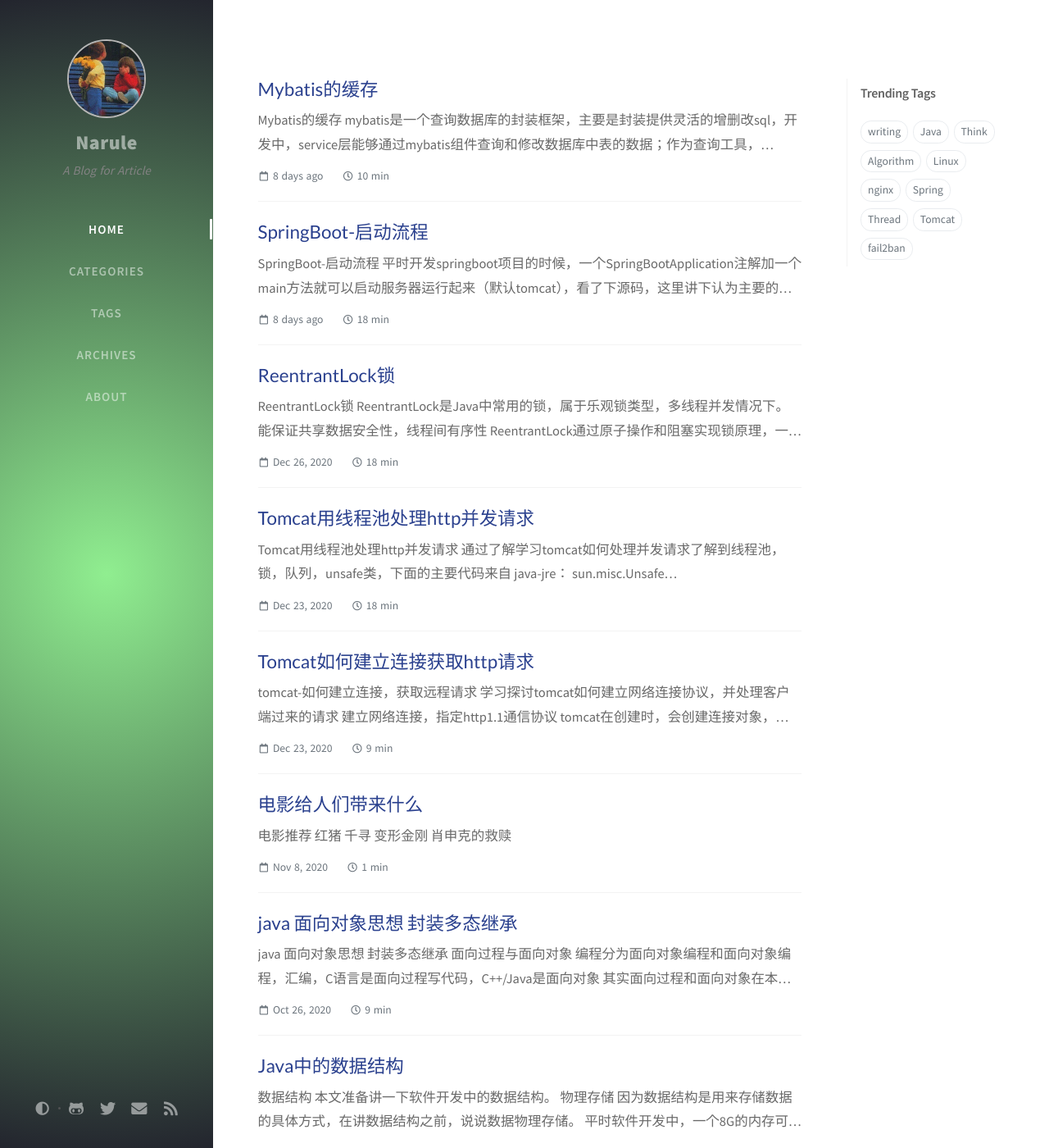
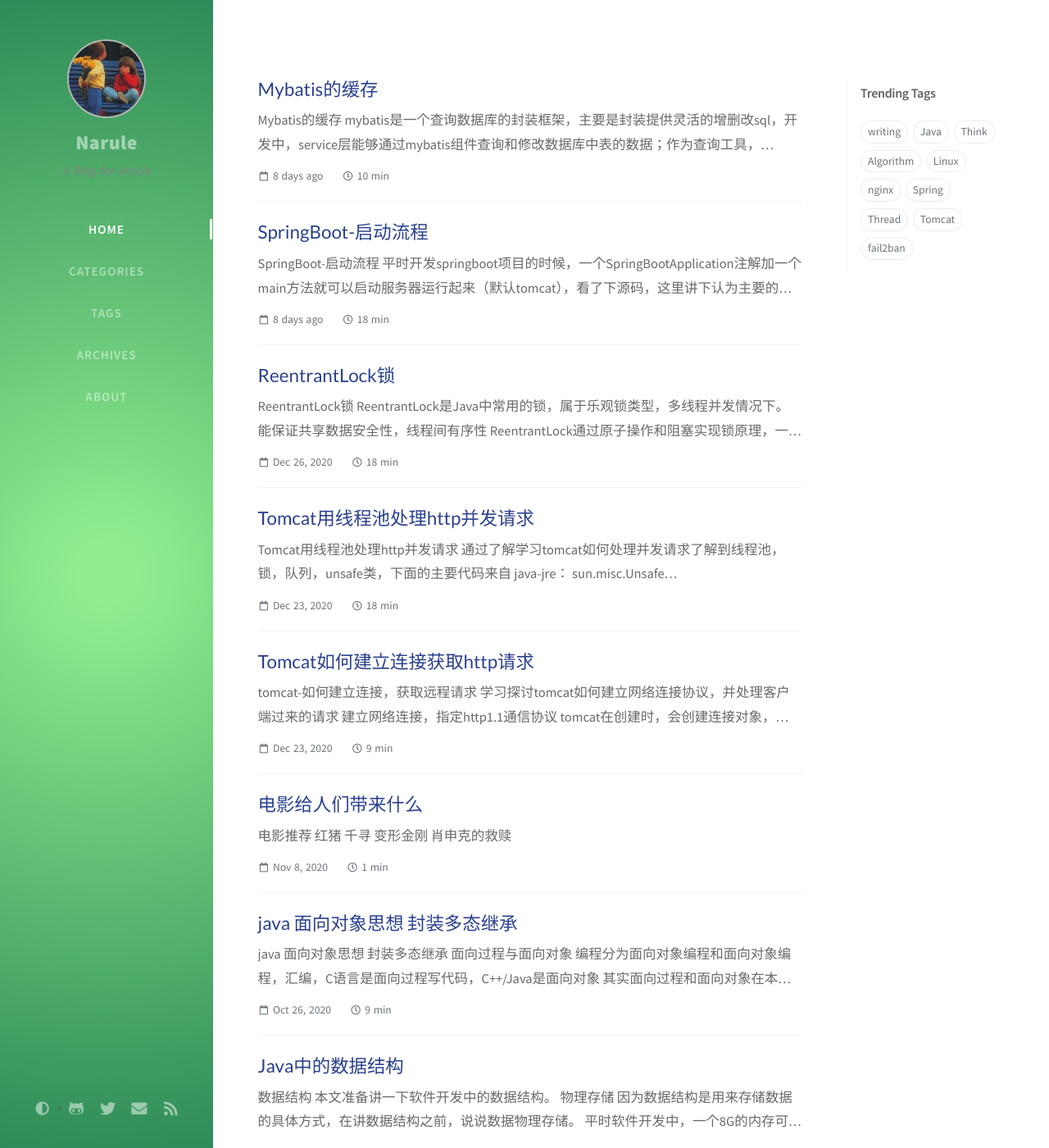
Before and after one commit to narule/narule.github.io, a Jekyll site: the page built from index.html, in a window 1280 px wide and 1400 px high. Shown: the whole window at 82% size. Built offline with Jekyll 4.4.1, drawn with Linux system fonts in a browser that asks for light colours; nearby versions of some CDN libraries; the list of posts is cut into pages by our own code; comment, search, counter and statistics services are not loaded.

Commit message:
Update light-typography.scss

```diff
--- a/assets/css/_colors/light-typography.scss
+++ b/assets/css/_colors/light-typography.scss
@@ -35,8 +35,8 @@
     rgba(42, 30, 107, 1) 0%,
     rgba(35, 37, 46, 1) 100%);
     */
-    rgba(144, 238, 144, 1) 0%,
-    rgba(35, 37, 46, 1) 100%);
+    rgba(144, 238, 144, 1) 5%,
+    rgba(46, 139, 87, 1) 100%);
   --nav-cursor-color: #fcfcfc;
 
   /* Topbar */
```
